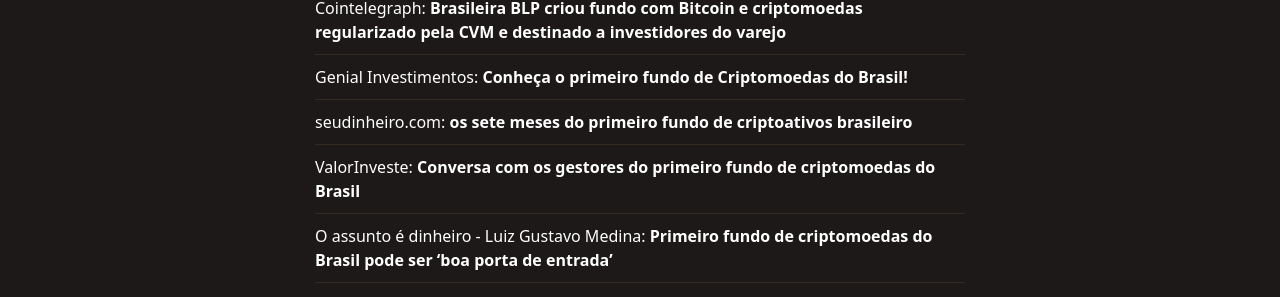
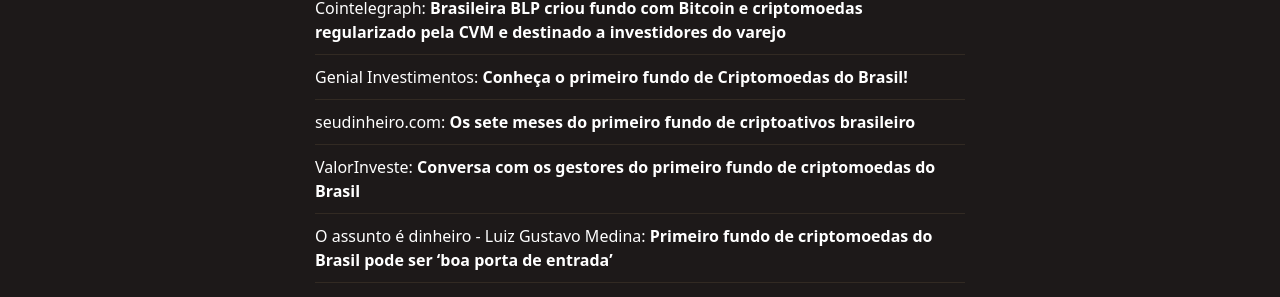
Before and after one commit to ateliedetemas/blpcrypto, a Jekyll site: the page built from _pages/na-midia.md, in a window 1280 px wide. Shown: the part 258-555 px from the top of the page. Built offline with Jekyll 4.4.1, drawn with Linux system fonts in a browser that asks for light colours.

```diff
--- a/_pages/na-midia.md
+++ b/_pages/na-midia.md
@@ -6,7 +6,7 @@ title: Na Mídia
 | [Valor.com: **Moedas digitais, como Libra do Facebook, ameaçam status do sistema financeira**](http://www.valor.com.br/cultura/6355697/moedas-digitais-como-libra-do-facebook-ameacam-status-do-sistema-financeiro)
 | [Cointelegraph: **Brasileira BLP criou fundo com Bitcoin e criptomoedas regularizado pela CVM e destinado a investidores do varejo**](https://br.cointelegraph.com/news/brazilian-blp-created-cvm-regularized-bitcoin-and-cryptocurrency-investment-fund-for-retail-investors)
 | [Genial Investimentos: **Conheça o primeiro fundo de Criptomoedas do Brasil!**](https://www.youtube.com/watch?v=Fqo3gsqnnis&feature=youtu.be)
-| [seudinheiro.com: **os sete meses do primeiro fundo de criptoativos brasileiro**](https://www.seudinheiro.com/os-sete-meses-do-primeiro-fundo-de-criptoativos-brasileiro/)
+| [seudinheiro.com: **Os sete meses do primeiro fundo de criptoativos brasileiro**](https://www.seudinheiro.com/os-sete-meses-do-primeiro-fundo-de-criptoativos-brasileiro/)
 | [ValorInveste: **Conversa com os gestores do primeiro fundo de criptomoedas do Brasil**](https://valorinveste.globo.com/mercados/cripto/noticia/2019/05/23/primeiro-fundo-de-criptomoedas-do-brasil-sai-da-cratera-projeta-disparada-e-exige-sangue-frio.ghtml) |
 | [O assunto é dinheiro - Luiz Gustavo Medina: **Primeiro fundo de criptomoedas do Brasil pode ser 'boa porta de entrada'**](https://podcasts.apple.com/br/podcast/o-assunto-%C3%A9-dinheiro-luiz-gustavo-medina/id1024068395?l=en&i=1000439162762) |
 | [Genial Investimentos: **Entrevista do gestor Glauco Cavalcanti**](https://youtu.be/pthPSUOD-rM) |
```
